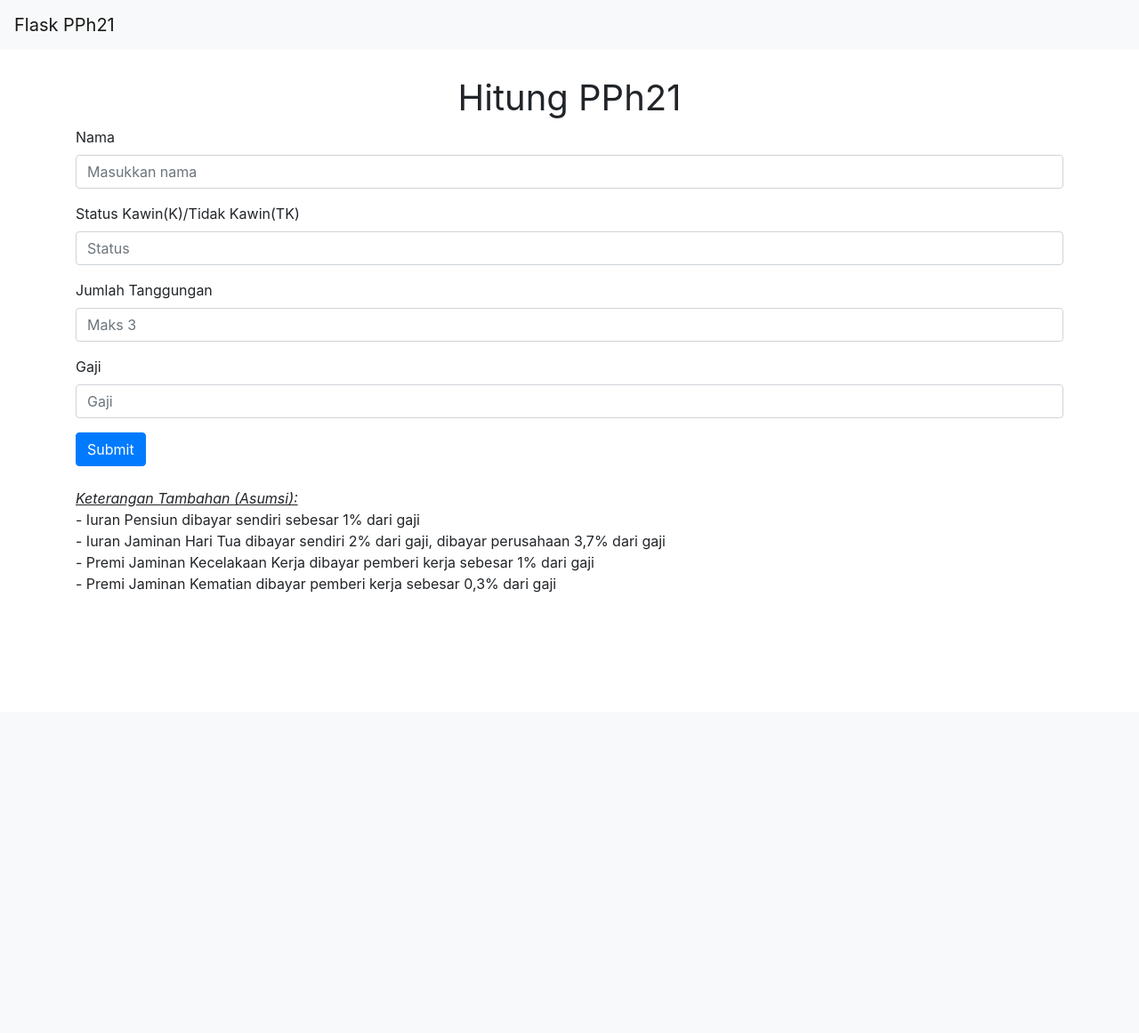
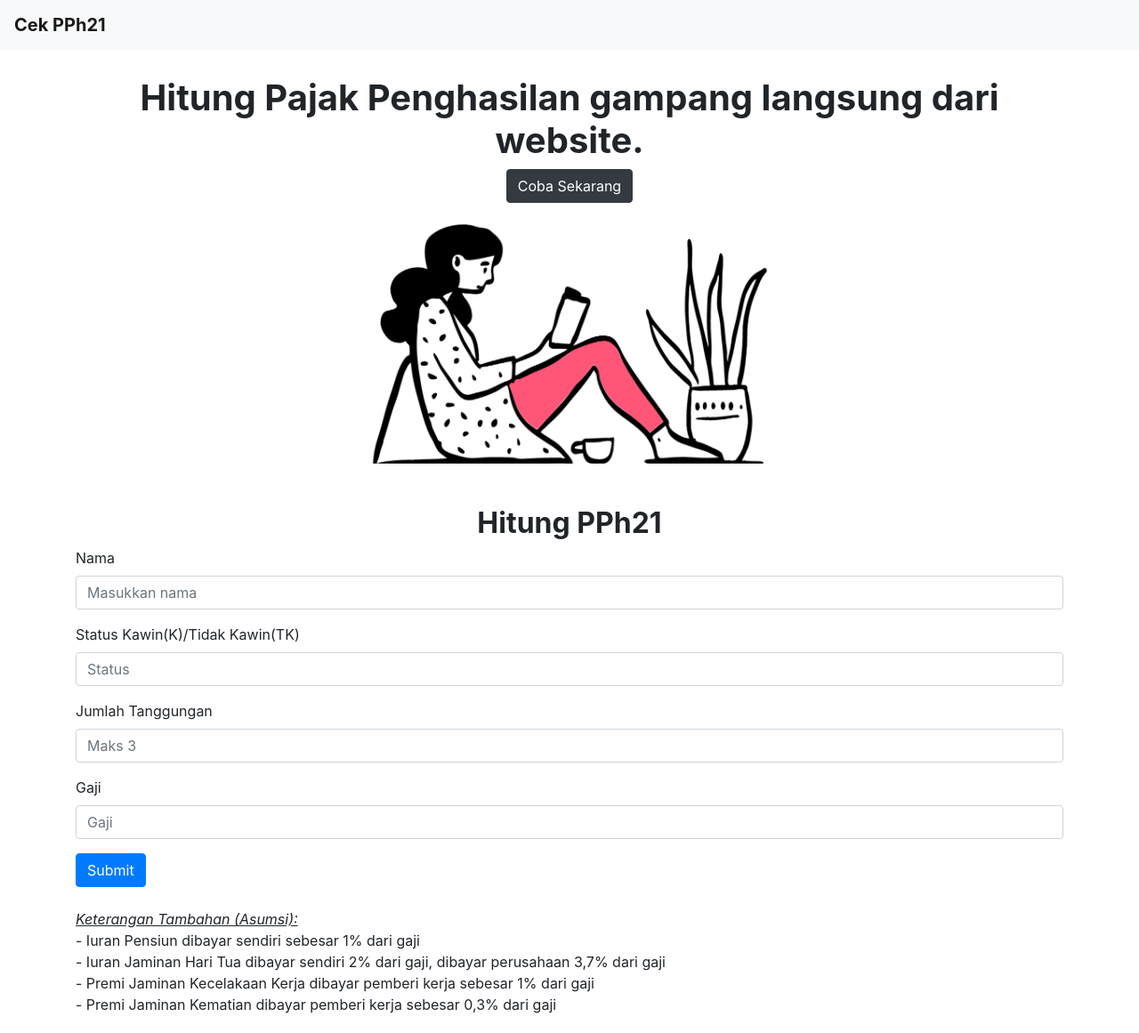
Before and after one commit to Pazmy/dtsproa21, a Flask app: page / in a window 1280 px wide. Shown: the whole page at 89% size. Before the commit the page ends 666 px from the top, so only its background shows below. Run offline with Flask 2, Linux system fonts and the light colour scheme; some libraries are stand-ins or nearby versions.

Commit message:
small changes

```diff
--- a/web/templates/home.html
+++ b/web/templates/home.html
@@ -12,12 +12,19 @@
       integrity="sha384-ggOyR0iXCbMQv3Xipma34MD+dH/1fQ784/j6cY/iJTQUOhcWr7x9JvoRxT2MZw1T"
       crossorigin="anonymous"
     />
+    <link
+      rel="shortcut icon"
+      href="{{url_for('static', filename='wallet.png')}}"
+      type="image/x-icon"
+    />
 
     <title>{% block title %} {% endblock %}</title>
   </head>
   <body>
     <nav class="navbar navbar-expand-md navbar-light bg-light">
-      <a class="navbar-brand" href="{{ url_for('views.home')}}">Flask PPh21</a>
+      <a class="navbar-brand font-weight-bold" href="{{ url_for('views.home')}}"
+        >Cek PPh21</a
+      >
     </nav>
 
     {% with messages = get_flashed_messages(with_categories=true) %} {% if
@@ -42,7 +49,7 @@
     </div>
     {% endif %} {% endfor %} {% endif %} {% endwith %}
 
-    <div class="container" style="margin-bottom: 30px; margin-top: 30px">
+    <div class="container" style="margin-bottom: 20px; margin-top: 30px">
       {% block content %} {% endblock %}
     </div>
 
--- a/web/templates/input.html
+++ b/web/templates/input.html
@@ -1,8 +1,26 @@
 {% extends 'home.html'%} {%block content%}
-<h1 class="font-weight-normal text-center">
+<div class="d-flex flex-column justify-content-center mb-5">
+  <h1 class="text-lg-center font-weight-bold px-3">
+    Hitung Pajak Penghasilan gampang langsung dari website.
+  </h1>
+  <a
+    href="/#form"
+    class="btn btn-dark align-middle align-self-center"
+    style="flex: 1 1 auto"
+    >Coba Sekarang</a
+  >
+
+  <img
+    src="{{ url_for('static', filename='hero.png') }}"
+    class="w-75 block mx-auto mt-4"
+    alt=""
+    style="max-width: 50%"
+  />
+</div>
+<h2 class="font-weight-bold mt-3 text-center">
   {% block title %}Hitung PPh21 {% endblock %}
-</h1>
-<form method="POST" action="/">
+</h2>
+<form method="POST" action="/" id="form">
   <div class="form-group">
     <label for="name">Nama</label>
     <input
```
Also changed, not shown: web/static/hero.png (added), web/static/wallet.png (added).
